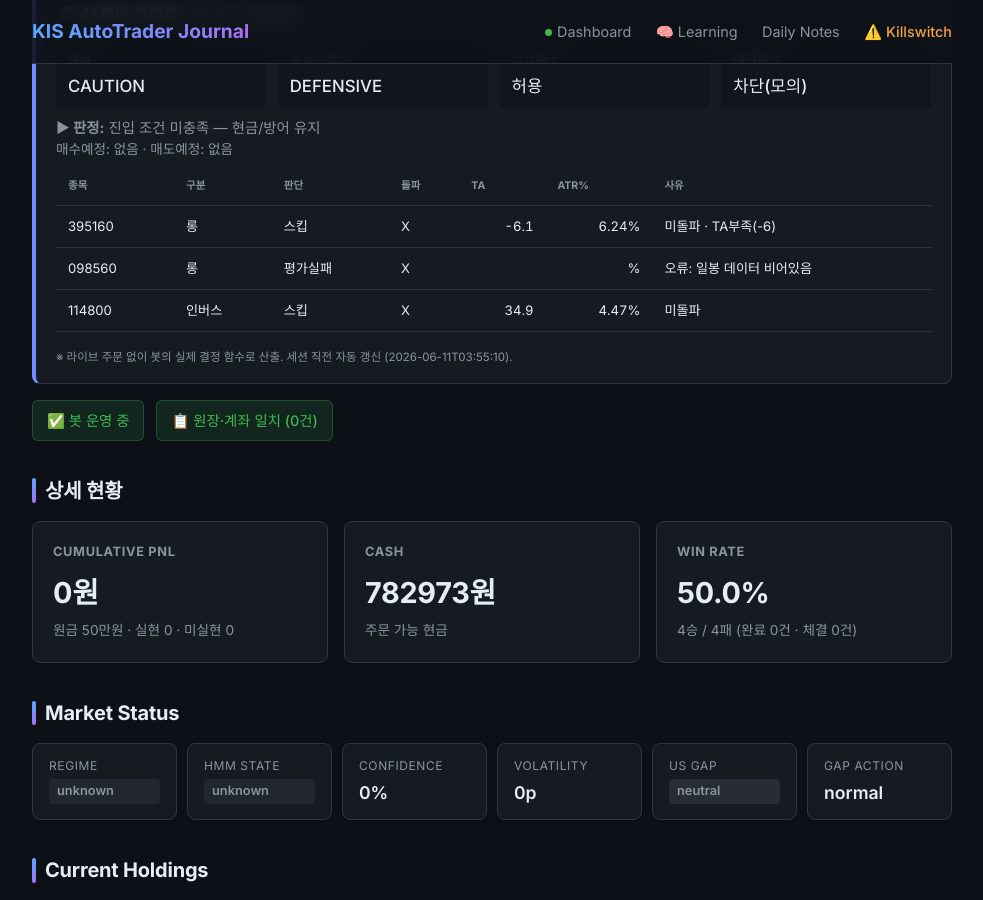
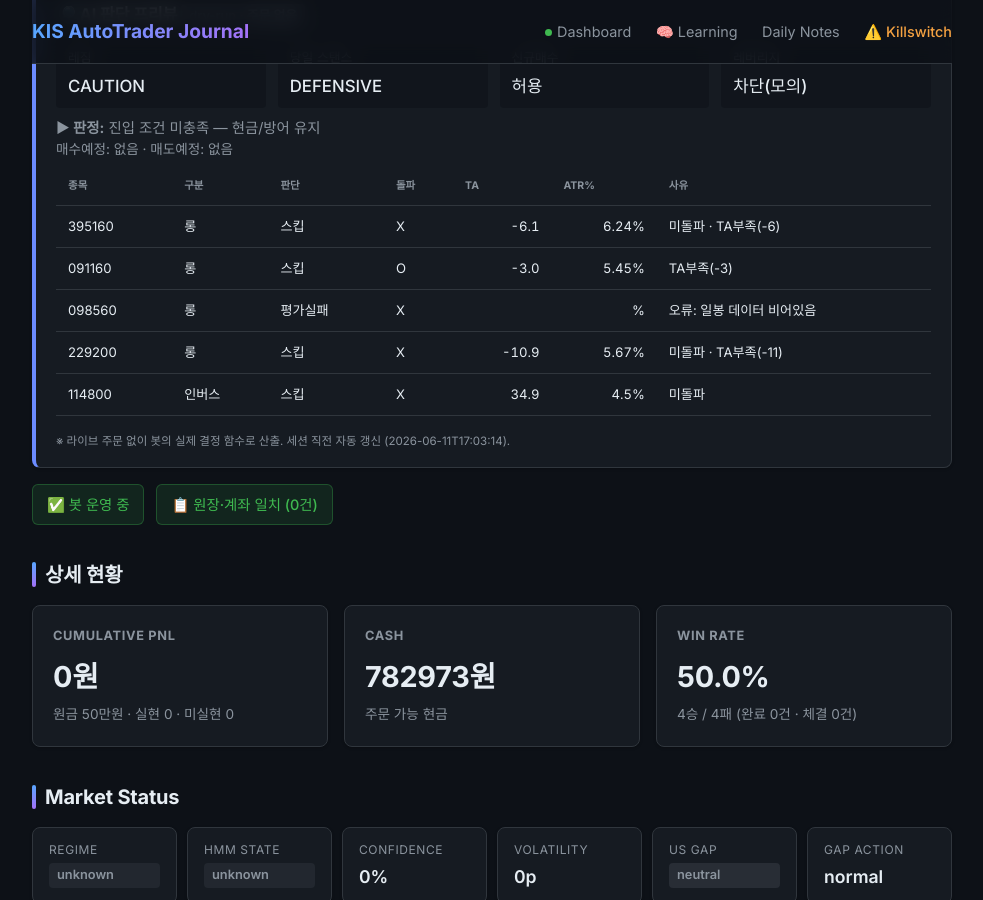
Before and after one commit to BudongJW/kis-trading-journal, a Jekyll site: the page built from index.html, in a window 1280 px wide and 900 px high, scrolled down 393 px. Shown: the whole window, without its empty margins (148-1131 px from the left). Built offline with Jekyll 4.4.1, drawn with Linux system fonts in a browser that asks for light colours; nearby versions of some CDN libraries.

Commit message:
auto: dry-run preview 06-11 17:03Z

```diff
--- a/_data/dry_run.json
+++ b/_data/dry_run.json
@@ -1,5 +1,5 @@
 {
-  "generated_at": "2026-06-11T03:55:10",
+  "generated_at": "2026-06-11T17:03:14",
   "mode": "DRY-RUN (읽기 전용, 주문 없음)",
   "market": {
     "regime": "CAUTION",
@@ -7,7 +7,7 @@
     "regime_detail": "카나리아 1/2 음전환",
     "day_stance": "DEFENSIVE",
     "day_stance_forced": false,
-    "briefing": "오늘 스탠스 방어(DEFENSIVE) · 레짐 CAUTION·신뢰도 22% · 美 오버나이트 bearish(-2.0%) · 고변동(98.0%ile) · 예산 25%·최대 1종목·허용 인버스",
+    "briefing": "오늘 스탠스 방어(DEFENSIVE) · 레짐 CAUTION·신뢰도 30% · 美 오버나이트 bearish(-2.0%) · 고변동(98.0%ile) · 예산 25%·최대 1종목·허용 인버스",
     "blocks_new_buys": false
   },
   "gates": {
@@ -16,7 +16,7 @@
     "leverage_gate_reason": "레짐 CAUTION(BULL 아님) → 레버리지 금지"
   },
   "account": {
-    "cash": 782973,
+    "cash": 897633,
     "holdings_readable": "없음/조회실패"
   },
   "holdings_risk": [],
@@ -32,10 +32,30 @@
       "why_skip": "미돌파 · TA부족(-6)"
     },
     {
+      "symbol": "091160",
+      "type": "롱",
+      "decision": "스킵",
+      "breakout": true,
+      "ta": -3.0,
+      "atr_pct": 5.45,
+      "fee_gate_ok": true,
+      "why_skip": "TA부족(-3)"
+    },
+    {
       "symbol": "098560",
       "type": "롱",
       "decision": "평가실패",
       "why_skip": "오류: 일봉 데이터 비어있음"
+    },
+    {
+      "symbol": "229200",
+      "type": "롱",
+      "decision": "스킵",
+      "breakout": false,
+      "ta": -10.9,
+      "atr_pct": 5.67,
+      "fee_gate_ok": true,
+      "why_skip": "미돌파 · TA부족(-11)"
     },
     {
       "symbol": "114800",
@@ -43,7 +63,7 @@
       "decision": "스킵",
       "breakout": false,
       "ta": 34.9,
-      "atr_pct": 4.47,
+      "atr_pct": 4.5,
       "fee_gate_ok": true,
       "why_skip": "미돌파"
     }
```
